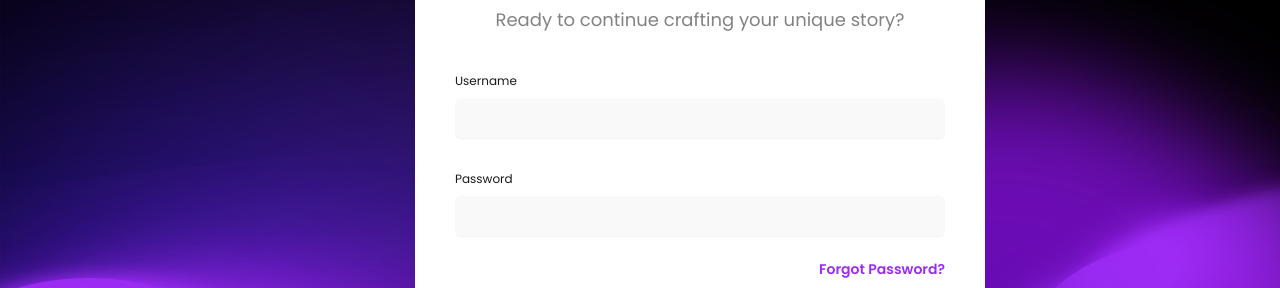
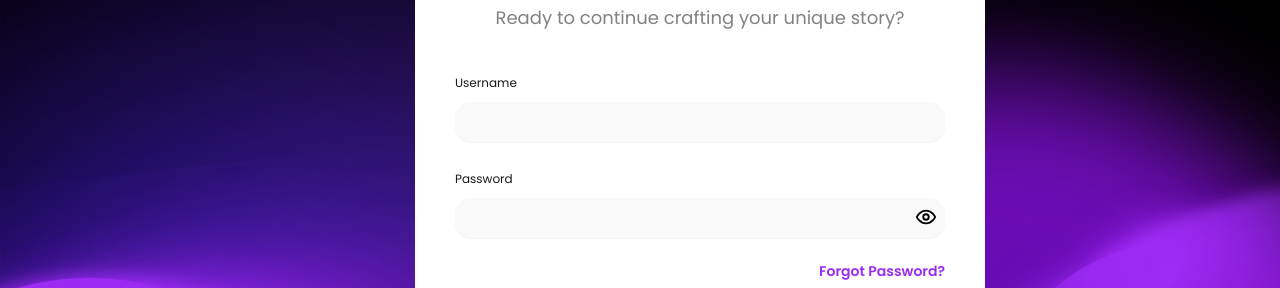
Before and after one commit to zhengx55/prodreamv2, a Next.js app: page /login in a window 1280 px wide. Shown: the part 159-447 px from the top of the page. Built offline with nearby package versions, Linux system fonts and the light colour scheme.

Commit message:
Auth section #3

```diff
--- a/app/(auth)/login/page.tsx
+++ b/app/(auth)/login/page.tsx
@@ -19,17 +19,21 @@ import { loginSchema } from '@/lib/validation';
 import { Separator } from '@/components/ui/separator';
 import Link from 'next/link';
 import GoogleSignin from '@/components/auth/GoogleSignin';
+import { Eye, EyeOff } from 'lucide-react';
+import { useState } from 'react';
 
 export default function Page() {
+  const [hidePassword, setHidePassword] = useState(true);
   const form = useForm<z.infer<typeof loginSchema>>({
     resolver: zodResolver(loginSchema),
     defaultValues: {
       username: '',
+      password: '',
     },
   });
 
   function onSubmit(values: z.infer<typeof loginSchema>) {
-    console.log(values);
+    console.log(123);
   }
 
   return (
@@ -48,7 +52,7 @@ export default function Page() {
               control={form.control}
               name='username'
               render={({ field }) => (
-                <FormItem className='mt-10 flex flex-col'>
+                <FormItem className='mt-10'>
                   <FormLabel className='text-black-400' htmlFor='username'>
                     Username
                   </FormLabel>
@@ -57,25 +61,47 @@ export default function Page() {
                       autoComplete='email'
                       id='username'
                       placeholder=''
-                      className='border-none bg-shadow-50'
+                      className='rounded-2xl border-none bg-shadow-50'
                       {...field}
                     />
                   </FormControl>
-                  <FormMessage />
-                  <br />
+                  <FormMessage className='text-xs text-red-400' />
+                </FormItem>
+              )}
+            />
+            <FormField
+              control={form.control}
+              name='password'
+              render={({ field }) => (
+                <FormItem className='relative'>
                   <FormLabel className='text-black-400' htmlFor='password'>
                     Password
                   </FormLabel>
+                  {!hidePassword ? (
+                    <EyeOff
+                      onClick={() => setHidePassword((prev) => !prev)}
+                      size={22}
+                      className='absolute right-2 top-8 cursor-pointer'
+                    />
+                  ) : (
+                    <Eye
+                      onClick={() => setHidePassword((prev) => !prev)}
+                      size={22}
+                      className='absolute right-2 top-8 cursor-pointer'
+                    />
+                  )}
+
                   <FormControl>
                     <Input
                       autoComplete='current-password'
                       id='password'
+                      type={hidePassword ? 'password' : 'text'}
                       placeholder=''
-                      className='border-none bg-shadow-50'
+                      className='rounded-2xl border-none bg-shadow-50'
                       {...field}
                     />
                   </FormControl>
-                  <FormMessage />
+                  <FormMessage className='text-xs text-red-400' />
                 </FormItem>
               )}
             />
--- a/lib/validation.ts
+++ b/lib/validation.ts
@@ -2,6 +2,7 @@ import * as z from 'zod';
 
 export const loginSchema = z.object({
   username: z.string().min(2).max(50),
+  password: z.string().min(2).max(50),
 });
 
 export const signUpSchema = z.object({
```
